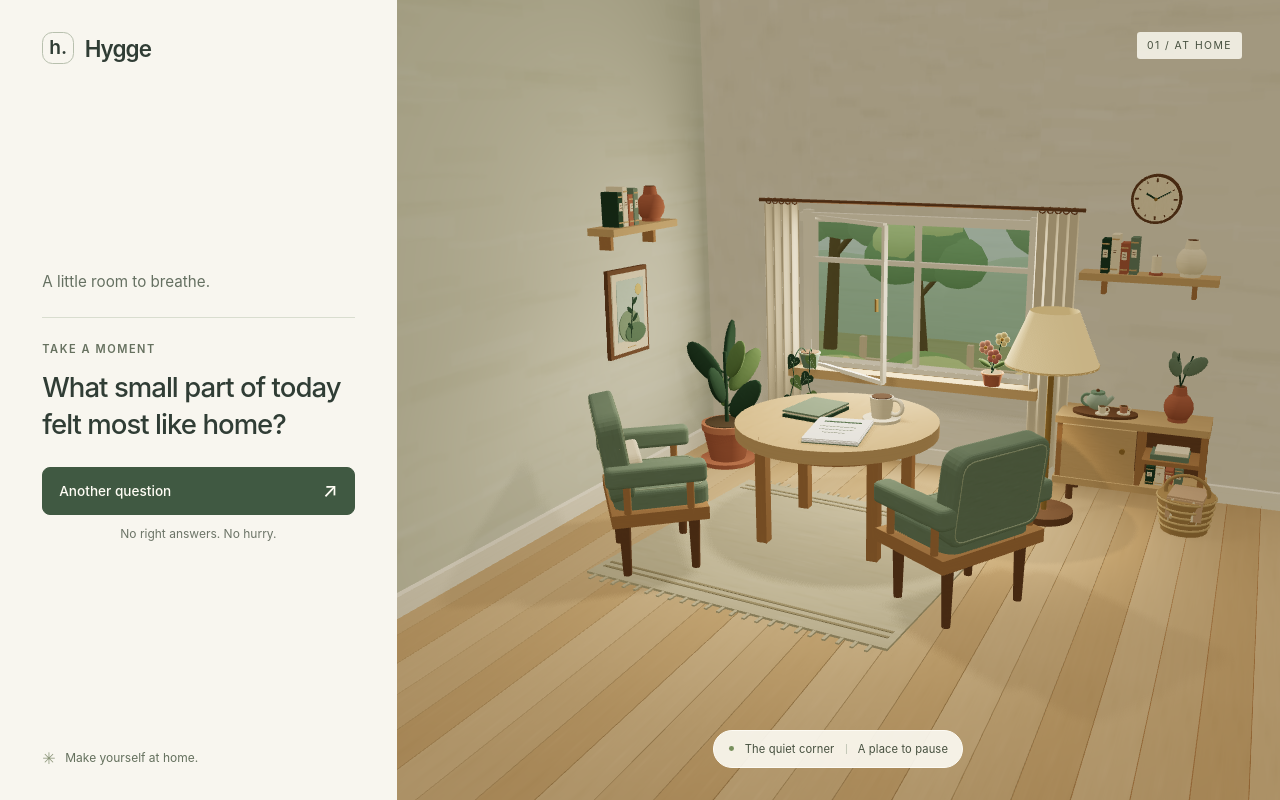
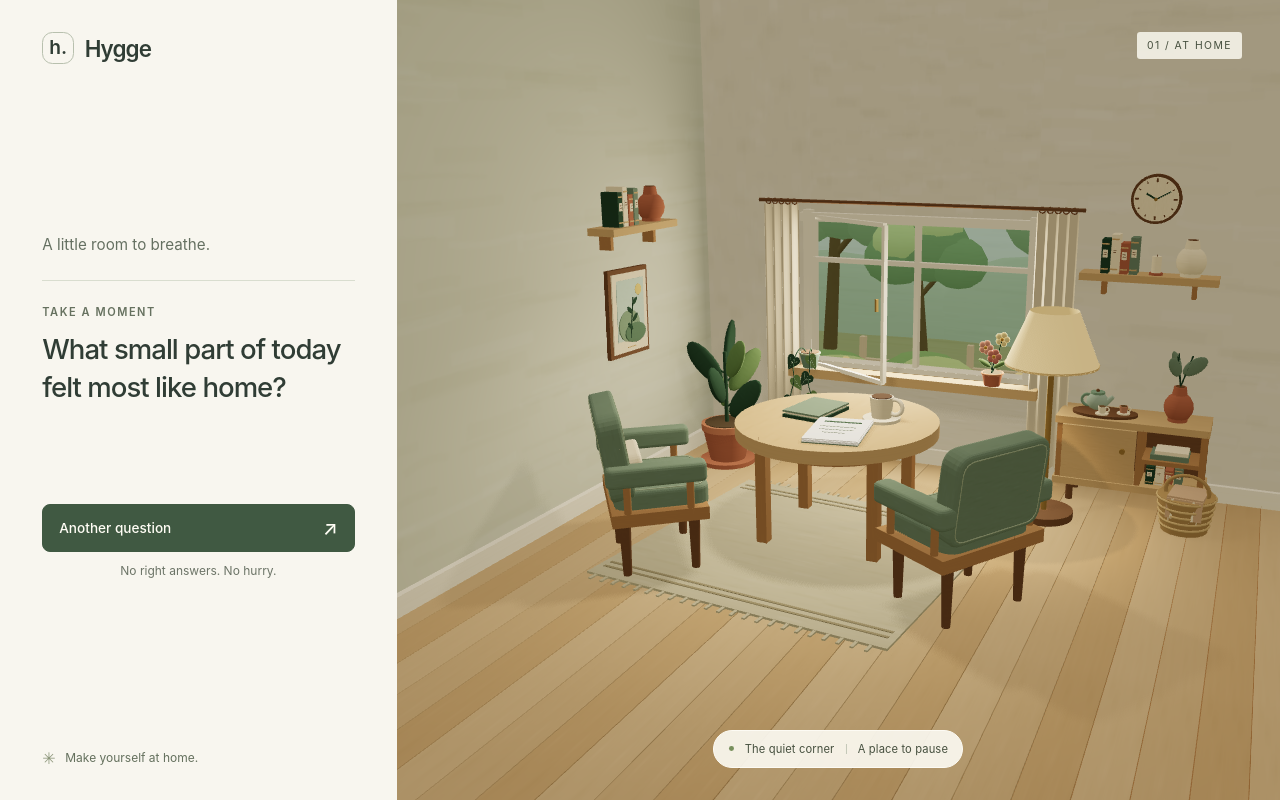
Before and after one commit to The-Men-Who-Tread-On-The-Tigers-Tail/hygge, a React (Vite) app in the folder web/: page / in a window 1280 px wide. Built offline with nearby package versions, Linux system fonts and the light colour scheme.

Commit message:
fix(web): keep question layout stable across all text lengths

```diff
--- a/web/src/components/QuestionOverlay.jsx
+++ b/web/src/components/QuestionOverlay.jsx
@@ -1,4 +1,5 @@
 import { useLayoutEffect, useRef } from 'react'
+import { questions } from '../questions'
 
 export default function QuestionOverlay({ question, onAdvance, reducedMotion = false }) {
   const heading = useRef(null)
@@ -25,7 +26,11 @@ export default function QuestionOverlay({ question, onAdvance, reducedMotion = f
         <p className="intro">A little room to breathe.</p>
         <div className="question-panel" aria-live="polite" aria-atomic="true">
           <p className="question-label">Take a moment</p>
-          <h2 ref={heading}>{question}</h2>
+          <div className="question-stage">
+            {/* Invisible grid items reserve the tallest wrapping at any width. */}
+            {questions.map((text) => <span key={text} className="question-sizer" aria-hidden="true">{text}</span>)}
+            <h2 ref={heading}>{question}</h2>
+          </div>
         </div>
         <button type="button" onClick={onAdvance}>
           Another question <span aria-hidden="true">↗</span>
--- a/web/src/questions.js
+++ b/web/src/questions.js
@@ -1,4 +1,4 @@
-const questions = [
+export const questions = [
   'What small part of today felt most like home?',
   'What small part of today helped you breathe more slowly?',
   'What small part of today made the room feel warmer?',
--- a/web/src/styles.css
+++ b/web/src/styles.css
@@ -17,9 +17,12 @@ button { font: inherit; }
 .brand-mark { display: grid; place-items: center; height: 2rem; width: 2rem; border: 1px solid #b8c0ae; border-radius: .65rem; font-size: 1.2rem; font-weight: 600; padding-bottom: .15rem; }
 .reading-content { margin-block: auto; padding-block: clamp(1rem, 3svh, 2rem); }
 .intro { color: #657061; font-size: .95rem; line-height: 1.4; margin: 0 0 clamp(1rem, 3svh, 2rem); }
+.question-stage { display: grid; }
+.question-stage > * { grid-area: 1 / 1; min-width: 0; }
+.question-sizer { visibility: hidden; pointer-events: none; user-select: none; }
 .question-panel { border-top: 1px solid #d9ddcf; padding-top: clamp(1rem, 3svh, 1.8rem); }
 .question-label { margin: 0 0 .8rem; font-size: .69rem; text-transform: uppercase; letter-spacing: .14em; color: #66715f; font-weight: 600; }
-.question-panel h2 { font-size: clamp(1.4rem, 2.15vw, 2rem); line-height: 1.35; min-height: 2lh; font-weight: 500; letter-spacing: -.035em; margin: 0; text-wrap: pretty; overflow-wrap: break-word; }
+.question-panel h2, .question-sizer { font-size: clamp(1.4rem, 2.15vw, 2rem); line-height: 1.35; min-height: 2lh; font-weight: 500; letter-spacing: -.035em; margin: 0; text-wrap: pretty; overflow-wrap: break-word; }
 button { display: flex; justify-content: space-between; align-items: center; gap: 1.5rem; width: 100%; min-height: 2.75rem; padding: .85rem 1rem; margin-top: clamp(1rem, 3svh, 1.75rem); border: 1px solid #405942; border-radius: .5rem; background: #405942; color: #fffdf5; cursor: pointer; font-size: .85rem; font-weight: 500; transition: background 150ms ease; }
 button span { font-size: 1.2rem; line-height: 1; }
 button:hover { background: #2e4531; }
@@ -50,7 +53,7 @@ button:focus-visible { outline: 3px solid #92633d; outline-offset: 5px; }
   .intro { font-size: .85rem; margin-bottom: .8rem; }
   .question-panel { padding-top: .8rem; }
   .question-label { margin-bottom: .6rem; }
-  .question-panel h2 { font-size: clamp(1.15rem, 4.8vw, 1.4rem); }
+  .question-panel h2, .question-sizer { font-size: clamp(1.15rem, 4.8vw, 1.4rem); }
   button { margin-top: .9rem; }
   .world-caption { bottom: .8rem; padding: .55rem .75rem; font-size: .63rem; gap: .5rem; }
   .world-edition { top: .8rem; right: .8rem; font-size: .58rem; }
@@ -64,7 +67,7 @@ button:focus-visible { outline: 3px solid #92633d; outline-offset: 5px; }
   .intro { margin-bottom: .6rem; font-size: .8rem; }
   .question-panel { padding-top: .65rem; }
   .question-label { margin-bottom: .5rem; }
-  .question-panel h2 { font-size: 1.25rem; }
+  .question-panel h2, .question-sizer { font-size: 1.25rem; }
   button { margin-top: .75rem; padding-block: .65rem; }
   .reading-note, .reading-footer { font-size: .7rem; }
   .world-caption { font-size: .6rem; gap: .4rem; padding: .5rem .6rem; bottom: .75rem; }
@@ -74,7 +77,7 @@ button:focus-visible { outline: 3px solid #92633d; outline-offset: 5px; }
   .world-panel { grid-row: 1; }
   .reading-panel { grid-row: 2; padding: .65rem 1.2rem; }
   .reading-content { padding-block: .5rem; }
-  .question-panel h2 { font-size: 1.1rem; }
+  .question-panel h2, .question-sizer { font-size: 1.1rem; }
   .world-edition { top: .5rem; right: .5rem; font-size: .55rem; }
   .world-caption { bottom: .5rem; padding-block: .3rem; }
 }
```
Also changed, not shown: web/qa/layout-fit.js (+7 -2 lines), 1 other file (tests, documents, lock files or other folders).
